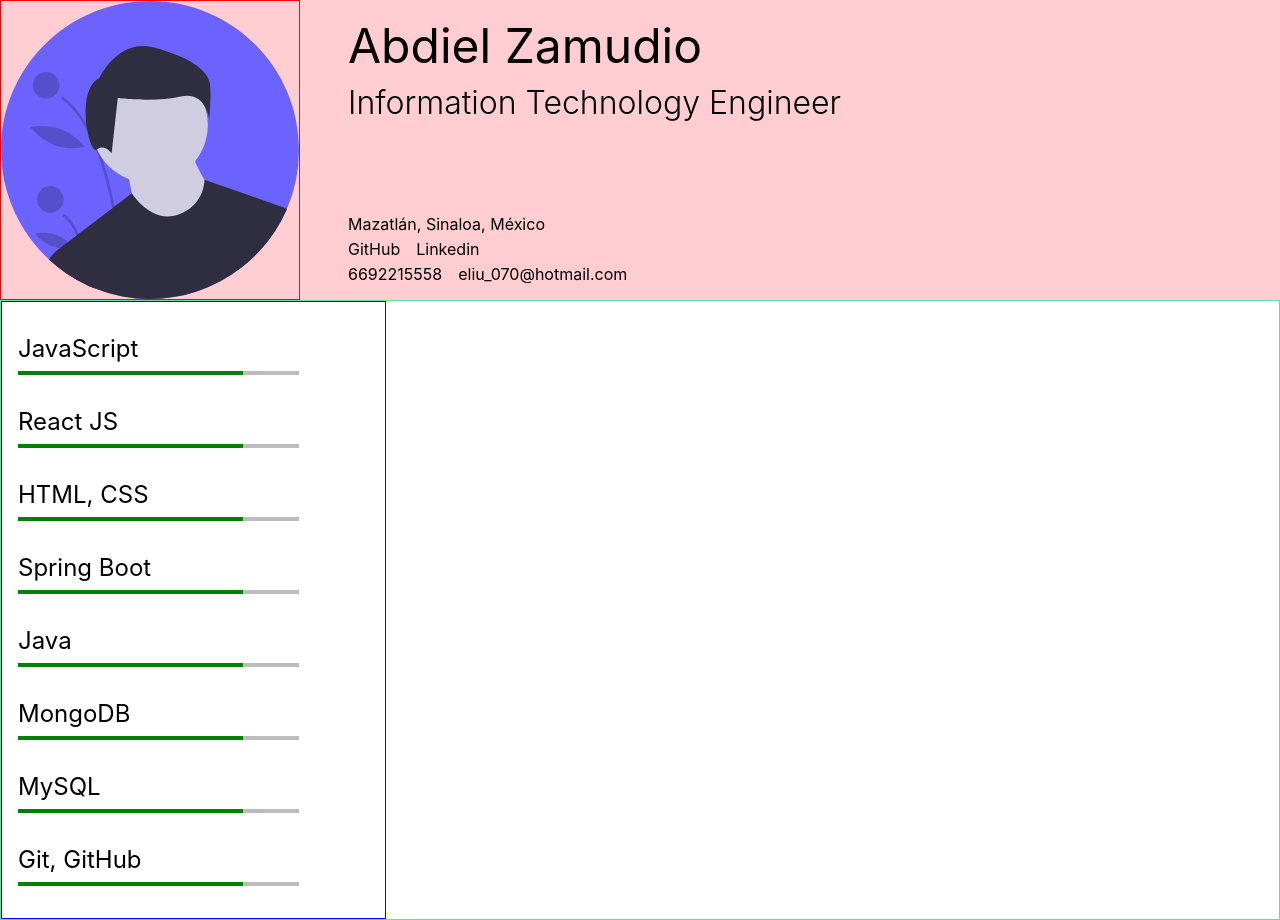
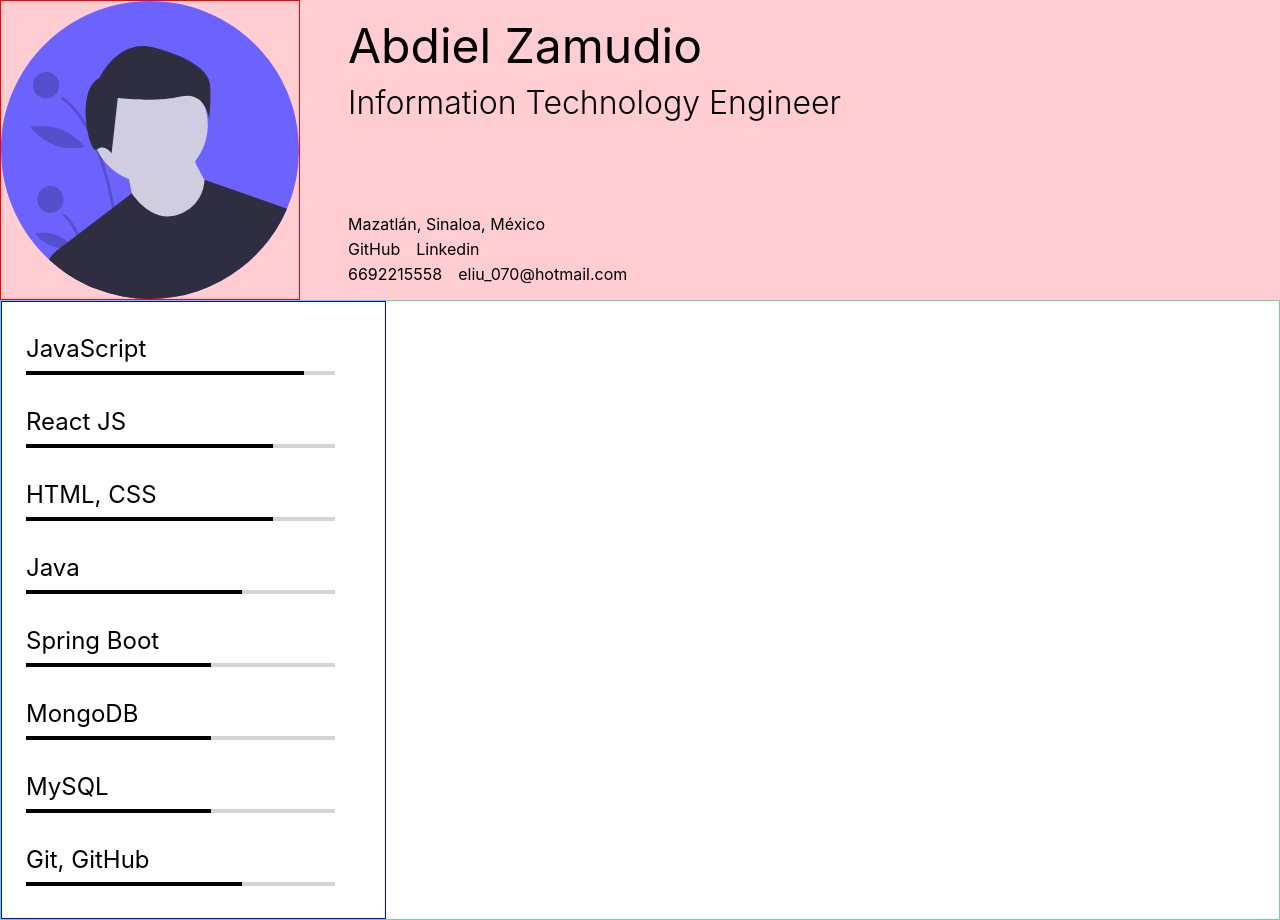
Before and after one commit to eliuabdiel/resume-maker, a React (Create React App) app: page / in a window 1280 px wide. Built offline with nearby package versions, Linux system fonts and the light colour scheme.

Commit message:
skillLevels are now a reusable component

```diff
--- a/src/App.tsx
+++ b/src/App.tsx
@@ -31,12 +31,12 @@ const resumeContent = {
       level: 80,
     },
     {
+      name: "Java",
+      level: 70,
+    },
+    {
       name: "Spring Boot",
       level: 60,
-    },
-    {
-      name: "Java",
-      level: 70,
     },
     {
       name: "MongoDB",
@@ -50,7 +50,9 @@ const resumeContent = {
       name: "Git, GitHub",
       level: 70,
     }
-  ]
+  ],
+  skillsLevelColor: "#000000",
+  showSkillLevel: true,
 }
 
 const App: React.FC = () => {
@@ -66,7 +68,10 @@ const App: React.FC = () => {
     <Body>
       <SkillsList
         skills={resumeContent.skills}
+        color={resumeContent.skillsLevelColor}
+        showSkillLevel={resumeContent.showSkillLevel}
       />
+
     </Body>
     </>
   )
--- /dev/null
+++ b/src/components/levelBar/LevelBar.module.css
@@ -0,0 +1,14 @@
+.totalBar {
+  margin-top: 0.5rem;
+  width: 90%;
+  height: 4px;
+  background-color: #d8d2d2;
+  position: relative;
+}
+
+.skillLevel {
+  position: absolute;
+  height: 4px;
+  background-color: green;
+  /* border-right: 1px solid black; */
+}
--- /dev/null
+++ b/src/components/levelBar/LevelBar.tsx
@@ -0,0 +1,15 @@
+import React from 'react'
+import style from './LevelBar.module.css'
+
+interface Props {
+  level?: number;
+  color?: string;
+}
+export const LevelBar:React.FC<Props> = ({level, color}) => {
+  return (
+    <div className={style.totalBar}>
+      <div className={style.skillLevel} style={{backgroundColor: color, width: level+"%"}}>
+      </div>
+    </div>
+  )
+}
--- a/src/components/skill/Skill.module.css
+++ b/src/components/skill/Skill.module.css
@@ -6,18 +6,3 @@
 .skillName {
   font-size: 1.5rem;
 }
-
-.totalBar {
-  margin-top: 0.5rem;
-  width: 80%;
-  height: 4px;
-  background-color: #bdbcbc;
-  position: relative;
-}
-
-.skillLevel {
-  position: absolute;
-  width: 80%;
-  height: 4px;
-  background-color: green;
-}
--- a/src/components/skill/Skill.tsx
+++ b/src/components/skill/Skill.tsx
@@ -1,4 +1,5 @@
 import React from 'react'
+import { LevelBar } from '../levelBar/LevelBar'
 import style from './Skill.module.css'
 interface Props {
   name?:string;
@@ -10,11 +11,10 @@ export const Skill:React.FC<Props> = ({name, level, color}) => {
   return (
     <div className={style.skillSet}>
       <label className={style.skillName}>{ name }</label>
-      <div className={style.totalBar}>
-      <div className={style.skillLevel}>
-
-      </div>
-      </div>
+      <LevelBar
+        level={level}
+        color={color}
+      />
     </div>
   )
 }
--- a/src/components/skillsList/SkillsList.module.css
+++ b/src/components/skillsList/SkillsList.module.css
@@ -1,6 +1,6 @@
 .skills {
-  padding: 1rem;
-  width: calc(30% - 2rem);
+  padding: 1rem 1rem 1rem 1.5rem;
+  width: calc(30% - 2.5rem);
   display: flex;
   flex-direction: column;
   align-items: center;
--- a/src/components/skillsList/SkillsList.tsx
+++ b/src/components/skillsList/SkillsList.tsx
@@ -13,7 +13,7 @@ interface Props {
   showSkillLevel?: boolean;
 }
 
-export const SkillsList:React.FC<Props> = ({skills,color,showSkillLevel}) => {
+export const SkillsList:React.FC<Props> = ({skills, color, showSkillLevel}) => {
   console.log(skills)
   if (showSkillLevel)
     return (
```
